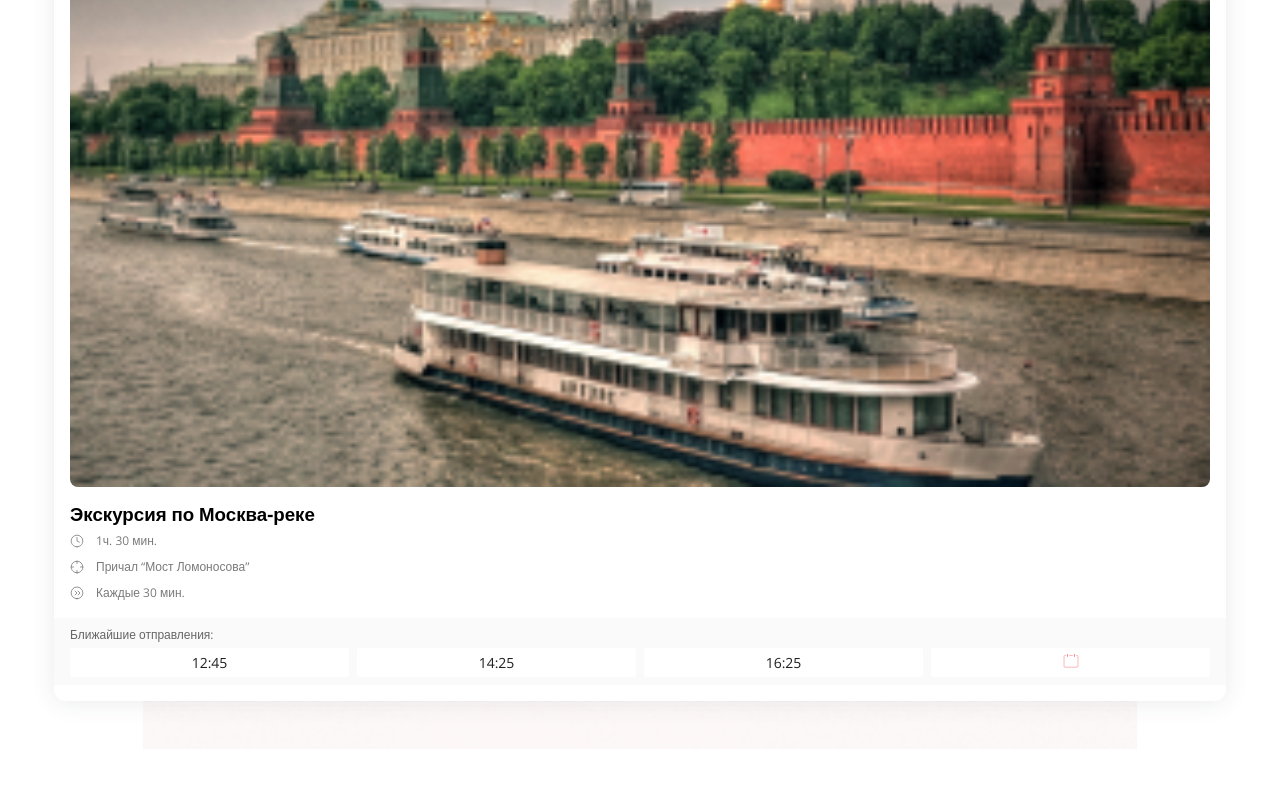
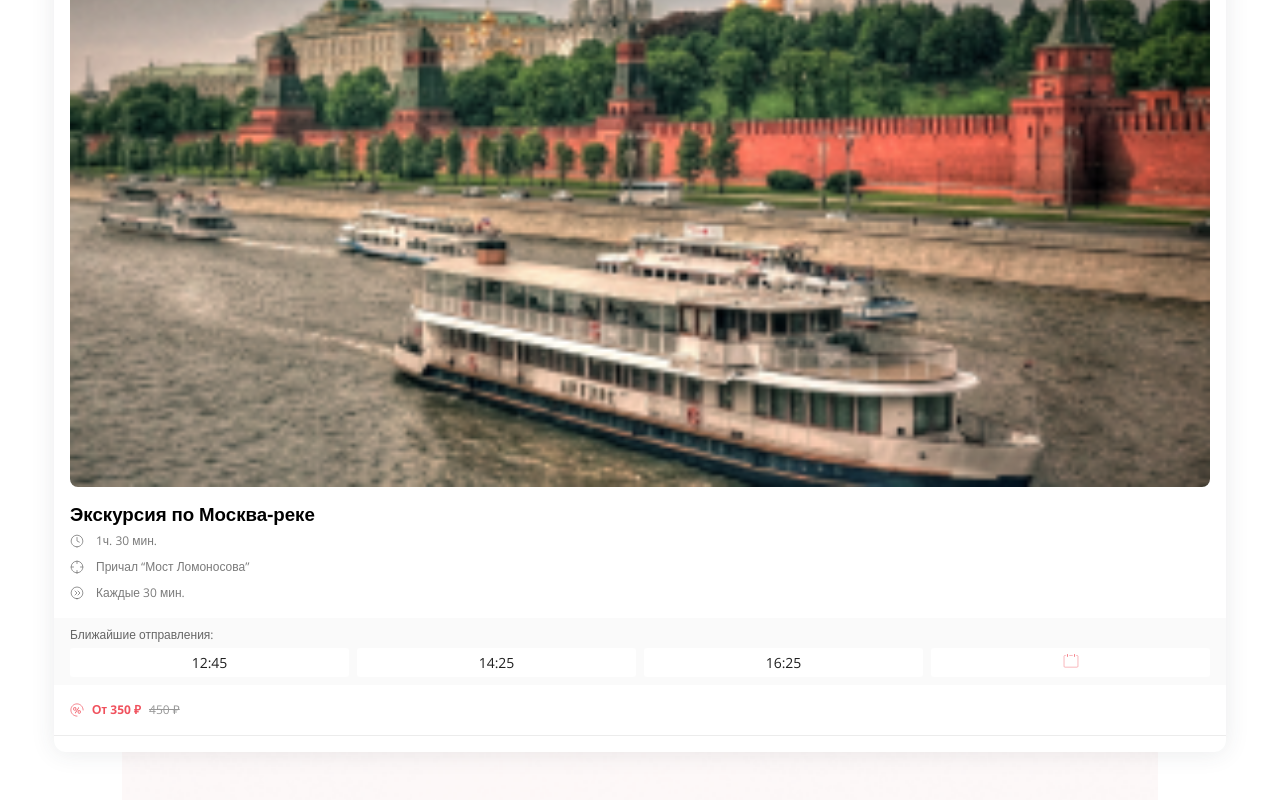
Before and after one commit to eleskin/uneed-guide-react-frontend, a Next.js app: page / in a window 1280 px wide. Shown: the part 561-1361 px from the top of the page. Before the commit the page ends 1310 px from the top, so only its background shows below. Built offline with nearby package versions, Linux system fonts and the light colour scheme.

Commit message:
feature: Added UpcomingExcursions discount

```diff
--- a/components/UpcomingExcursions/UpcomingExcursions.js
+++ b/components/UpcomingExcursions/UpcomingExcursions.js
@@ -77,6 +77,16 @@ const UpcomingExcursions = () => {
 						</button>
 					</div>
 				</div>
+				<div className={styles.UpcomingExcursions__discount}>
+					<Image
+						src="/assets/images/upcoming-excursions/upcoming-excursions-percent.svg"
+						width={14}
+						height={14}
+						alt=""
+					/>
+					<strong>От 350 ₽</strong>
+					<span>450 ₽</span>
+				</div>
 			</div>
 		</div>
 	);
--- a/components/UpcomingExcursions/UpcomingExcursions.module.scss
+++ b/components/UpcomingExcursions/UpcomingExcursions.module.scss
@@ -128,5 +128,31 @@
 				}
 			}
 		}
+
+		.UpcomingExcursions__discount {
+			padding: rem(16px);
+			display: flex;
+			flex-direction: row;
+			justify-content: flex-start;
+			align-items: center;
+			grid-column-gap: 8px;
+			border-bottom: 1px solid #ececec;
+
+			strong, span {
+				font-size: rem(12px);
+				line-height: rem(18px);
+			}
+
+			strong {
+				font-weight: 700;
+				color: #f0515d;
+			}
+
+			span {
+				font-weight: 400;
+				color: #999999;
+				text-decoration: line-through;
+			}
+		}
 	}
 }
```
Also changed, not shown: public/assets/images/upcoming-excursions/upcoming-excursions-percent.svg (added).
